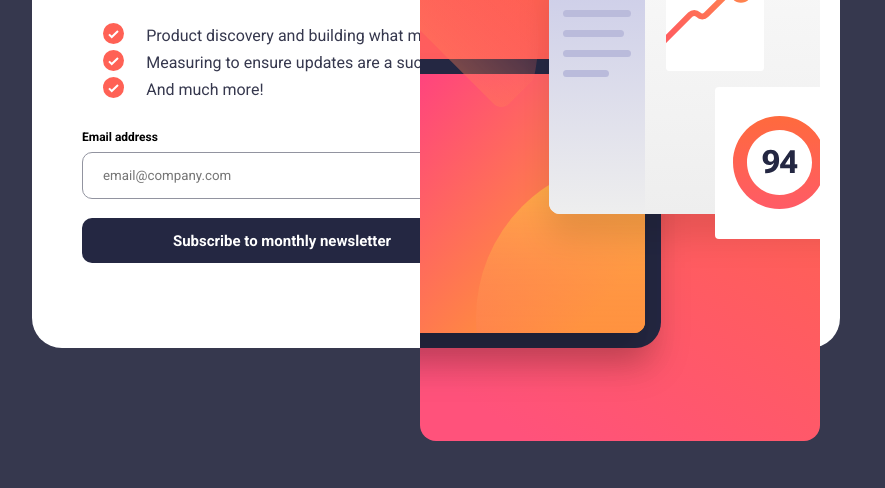
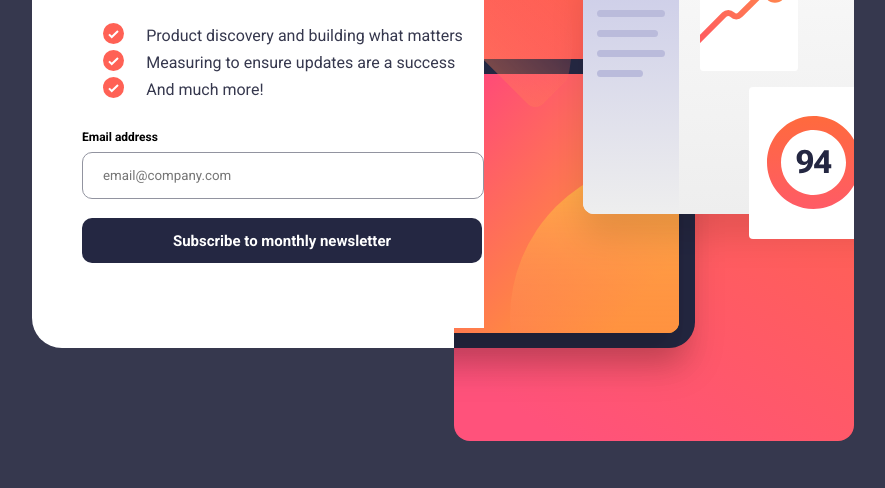
Before and after one commit to NerdyNights/project, a plain HTML site: page index.html in a window 1280 px wide. Shown: the part 312-800 px from the top of the page, without its empty margins (204-1089 px from the left). Drawn offline with Linux system fonts and the light colour scheme.

Commit message:
Update style.css
3rd

```diff
--- a/style.css
+++ b/style.css
@@ -32,8 +32,6 @@ body {
   left: 30px;
 }
 .right {
-  position: fixed;
-  right: 20px;
   border-radius: 20px;
 }
 .header {
```
